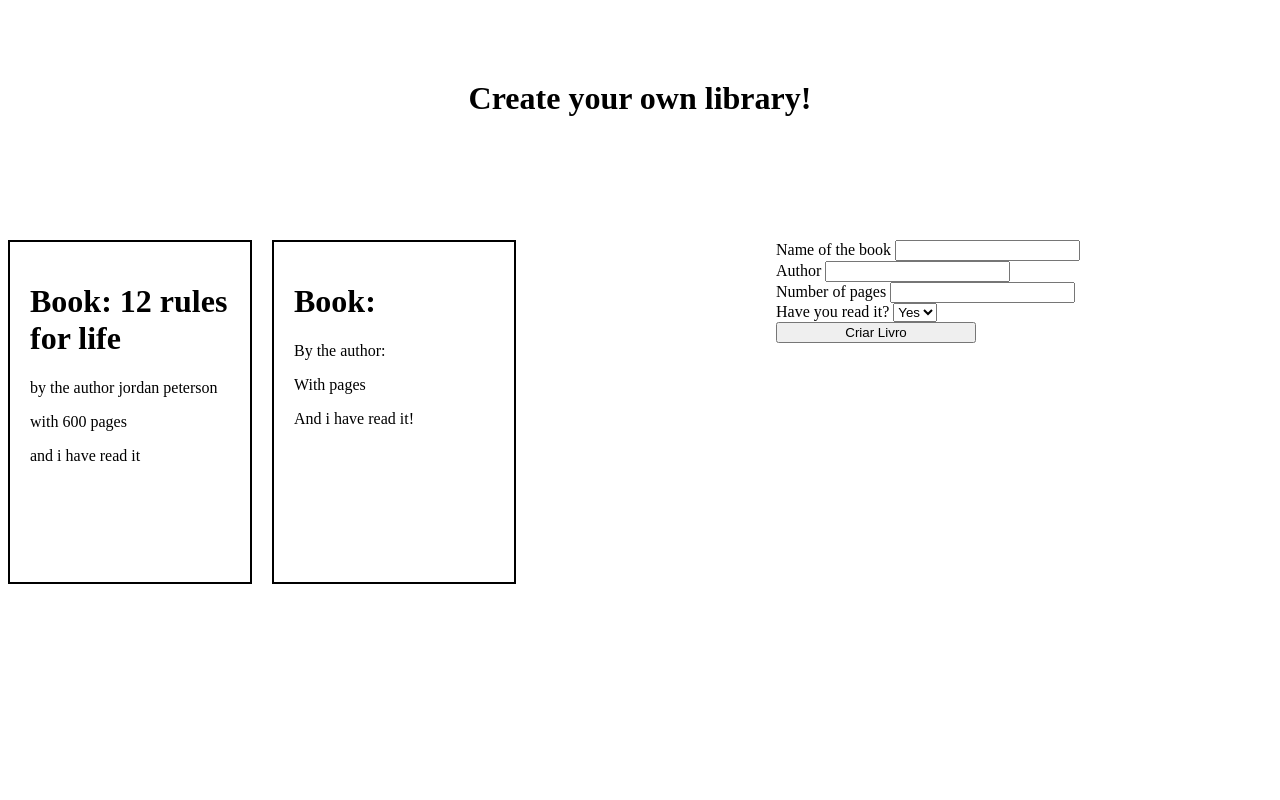
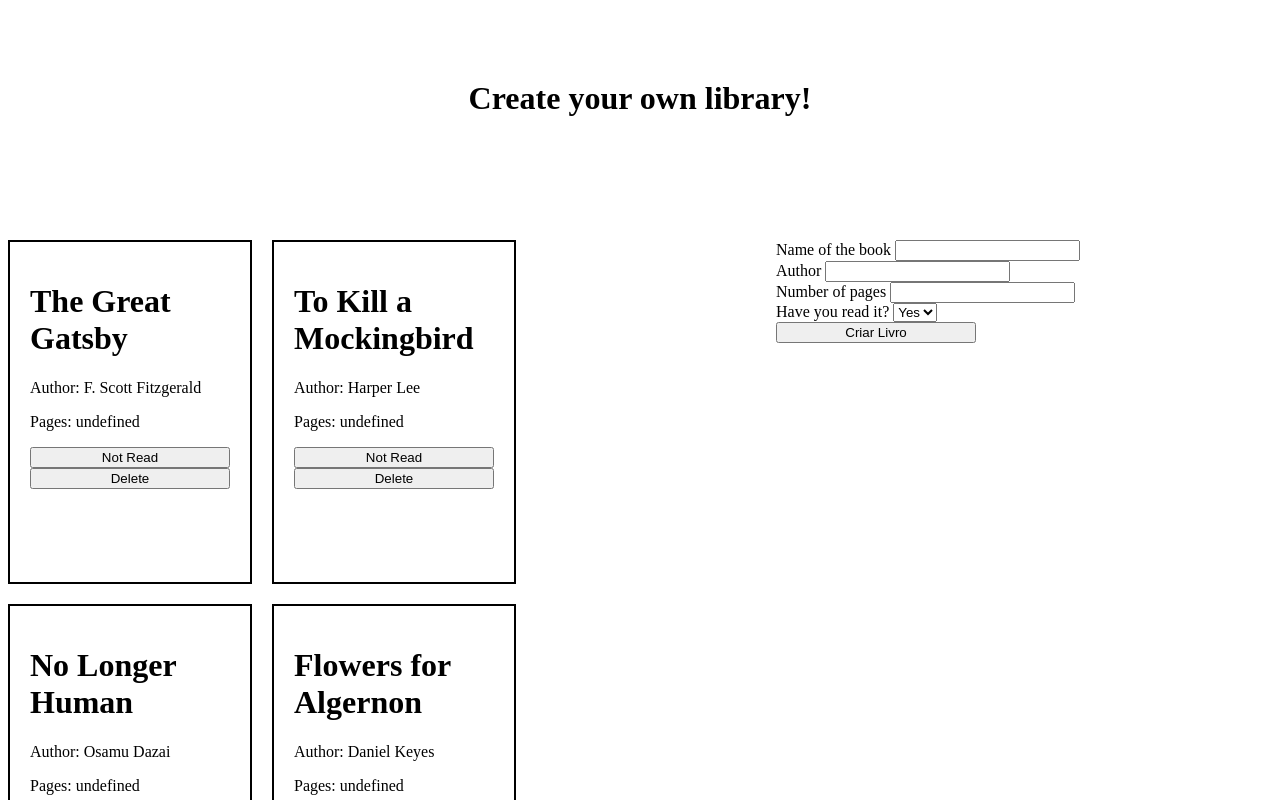
Before and after one commit to ayrescode/TOP-Library, a plain HTML site: page index.html in a window 1280 px wide. Both pictures are taken after a click on the button "Criar Livro". Shown: the top 800 px of the page. Drawn offline with Linux system fonts and the light colour scheme.

Commit message:
refactoring of display function and creation of delete button

```diff
--- a/index.html
+++ b/index.html
@@ -15,7 +15,7 @@
     </div>
     <div class="container">
         <div class="library">
-            <div>
+            <div data-index="">
                 <h1>Book: 12 rules for life</h1>
                 <p>by the author jordan peterson</p>
                 <p>with 600 pages</p>
@@ -39,8 +39,8 @@
                 <div>
                     <label for="read">Have you read it?</label>
                     <select name="read" id="read">
-                        <option value="true">Yes</option>
-                        <option value="false">No</option>
+                        <option value=true>Yes</option>
+                        <option value=false>No</option>
                     </select>
                 </div>
                 <button class="btn" type="button">Criar Livro</button>
--- a/script.js
+++ b/script.js
@@ -3,7 +3,7 @@ const library = document.querySelector('.library');
 const send = document.querySelector('.btn');
 
 // the constructor...
-function Book(name, author, lenght, read) {
+function book(name, author, lenght, read) {
   this.name = name;
   this.author = author;
   this.lenght = lenght;
@@ -12,30 +12,26 @@ function Book(name, author, lenght, read) {
 
 // take params, create a book then store it in the array
 function addBookToLibrary(name, author, lenght, read) {
-  let newBook = new Book(name, author, lenght, read);
+  let newBook = new book(name, author, lenght, read);
   return myLibrary.push(newBook);
 }
 
-// Displays books on the screen
-function bookshelf(array) {
-  const div = document.createElement('div');
-  const book = document.createElement('h1');
-  const author = document.createElement('p');
-  const pages = document.createElement('p');
-  const read = document.createElement('p');
-  book.textContent = `Book: ${array.name}`;
-  author.textContent = `By the author: ${array.author}`;
-  pages.textContent = `With ${array.lenght} pages`;
-  if (array.read === 'true') {
-    read.textContent = 'And i have read it!';
-  } else {
-    read.textContent = 'And i have NOT read it!';
+function displayBooks() {
+  library.innerHTML = '';
+  for (const book of myLibrary) {
+    const card = document.createElement('div');
+    card.setAttribute('data-index', myLibrary.indexOf(book));
+    card.innerHTML = `
+          <h1>${book.name}</h1>
+          <p>Author: ${book.author}</p>
+          <p>Pages: ${book.pages}</p>
+          <button class="${book.read}">  ${
+      book.read == 'true' ? 'Read' : 'Not Read'
+    }     </button>
+          <button class="delete">Delete</button>
+      `;
+    library.appendChild(card);
   }
-  library.appendChild(div);
-  div.appendChild(book);
-  div.appendChild(author);
-  div.appendChild(pages);
-  div.appendChild(read);
 }
 
 // button selector and event listener
@@ -52,11 +48,30 @@ function handleClick() {
     `${pages.value}`,
     `${select.value}`
   );
+  displayBooks();
   name.value = '';
   author.value = '';
   pages.value = '';
   select.value = 'true';
+}
 
-  let lastBook = myLibrary[myLibrary.length - 1];
-  bookshelf(lastBook);
+// delete button event
+library.addEventListener('click', (event) => {
+  if (event.target.classList.contains('delete')) {
+    const index = event.target.parentElement.getAttribute('data-index');
+    deleteBook(index);
+  }
+});
+// function delete
+function deleteBook(index) {
+  myLibrary.splice(index, 1);
+  displayBooks();
 }
+// manual books created
+const book1 = new book('The Great Gatsby', 'F. Scott Fitzgerald', 180, false);
+const book2 = new book('To Kill a Mockingbird', 'Harper Lee', 281, false);
+const book3 = new book('No Longer Human', 'Osamu Dazai', 304, true);
+const book4 = new book('Flowers for Algernon', 'Daniel Keyes', 272, true);
+const book5 = new book('The Shining', 'Stephen King', 447, false);
+myLibrary.push(book1, book2, book3, book4, book5);
+displayBooks();
```
